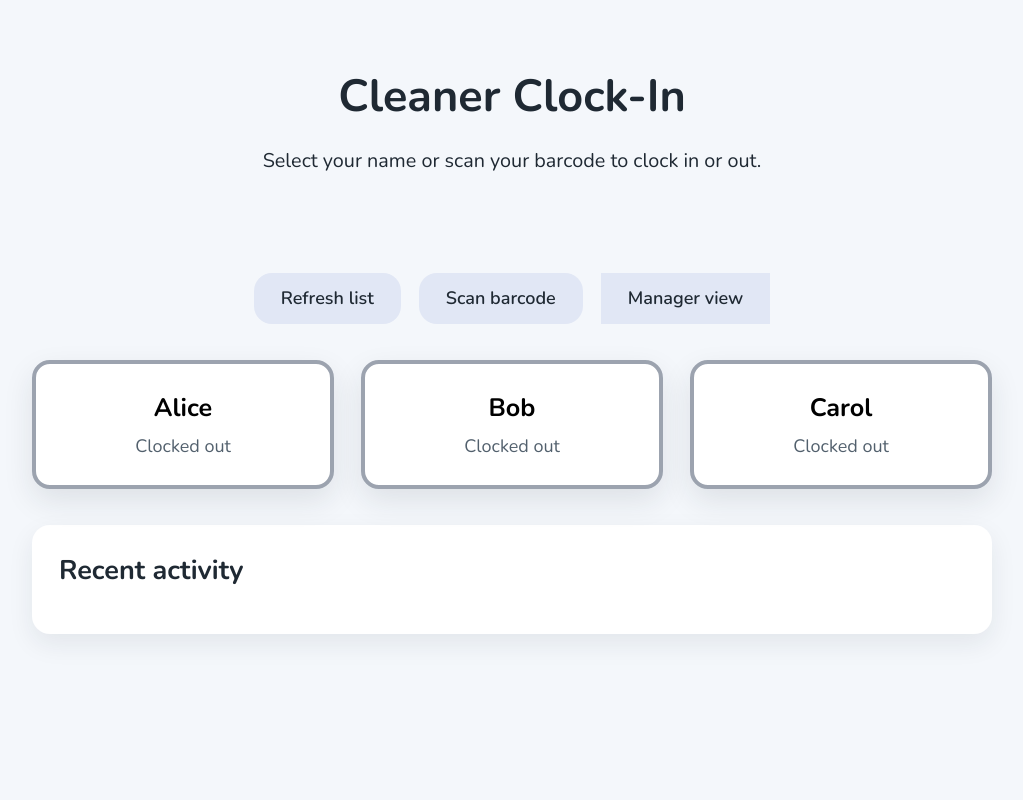
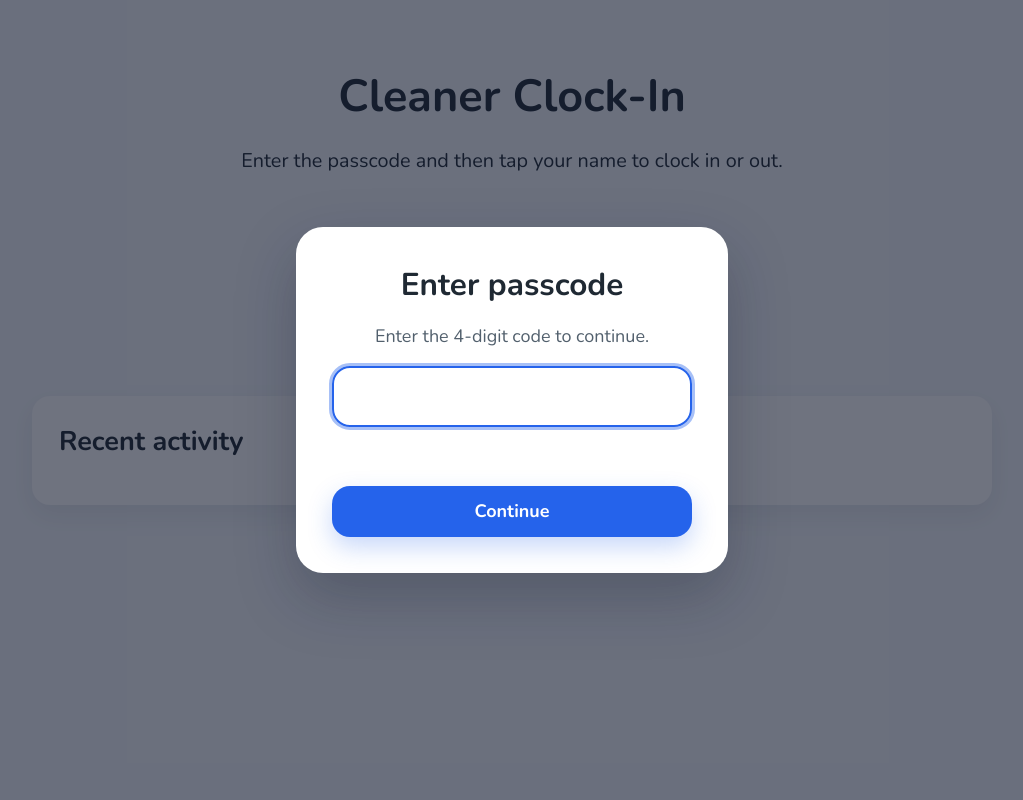
Before and after one commit to seanmartina/aiexam190925, a PHP site: page / in a window 1280 px wide. Shown: the whole page, without its empty margins (128-1151 px from the left). Run offline with PHP 8.4, Linux system fonts and the light colour scheme; data that the repository does not hold is empty; some libraries are stand-ins or nearby versions.

Commit message:
Add passcode login and remove barcode scanning

```diff
--- /dev/null
+++ b/data/cleaners.json
@@ -0,0 +1,5 @@
+[
+  { "id": "alice", "name": "Alice" },
+  { "id": "bob", "name": "Bob" },
+  { "id": "carol", "name": "Carol" }
+]
--- a/public/api/bootstrap.php
+++ b/public/api/bootstrap.php
@@ -12,8 +12,8 @@ ensureDataFiles();
 function resolveDataDirectory(): string
 {
     $candidates = [
+        dirname(__DIR__, 2) . '/data',
         __DIR__ . '/../data',
-        dirname(__DIR__, 2) . '/data',
     ];
 
     foreach ($candidates as $candidate) {
--- a/public/app.js
+++ b/public/app.js
@@ -1,15 +1,12 @@
+import { requirePasscode } from './auth.js';
+
 const cleanerGrid = document.getElementById('cleanerGrid');
 const logList = document.getElementById('logList');
 const statusBanner = document.getElementById('statusBanner');
 const refreshButton = document.getElementById('refreshButton');
-const scanToggle = document.getElementById('scanToggle');
-const scannerSection = document.getElementById('scanner');
-const stopScanButton = document.getElementById('stopScan');
-const scannerVideo = document.getElementById('scannerVideo');
 
 let cleaners = [];
 let logs = [];
-let scanning = false;
 
 async function fetchJson(url) {
   const response = await fetch(url, {
@@ -123,65 +120,8 @@ async function toggleClock(cleanerId) {
   }
 }
 
-function startScanning() {
-  if (scanning) return;
-  scanning = true;
-  scannerSection.classList.remove('hidden');
-  scanToggle.disabled = true;
+refreshButton.addEventListener('click', loadData);
 
-  const config = {
-    inputStream: {
-      type: 'LiveStream',
-      target: scannerVideo,
-      constraints: {
-        facingMode: 'environment',
-      },
-    },
-    decoder: {
-      readers: ['code_128_reader', 'ean_reader', 'upc_reader'],
-    },
-    locate: true,
-  };
-
-  if (window.Quagga) {
-    window.Quagga.init(config, (err) => {
-      if (err) {
-        console.error(err);
-        showStatus('Unable to start camera. Check permissions.', 'error');
-        stopScanning();
-        return;
-      }
-      window.Quagga.start();
-      window.Quagga.onDetected(onBarcodeDetected);
-    });
-  }
-}
-
-function stopScanning() {
-  if (!scanning) return;
-  scanning = false;
-  scanToggle.disabled = false;
-  scannerSection.classList.add('hidden');
-  if (window.Quagga) {
-    window.Quagga.stop();
-    window.Quagga.offDetected(onBarcodeDetected);
-  }
-}
-
-function onBarcodeDetected(result) {
-  const code = result.codeResult?.code;
-  if (!code) return;
-  const match = cleaners.find((cleaner) => cleaner.barcode === code);
-  if (match) {
-    stopScanning();
-    toggleClock(match.id);
-  } else {
-    showStatus('Barcode not recognised. Please select your name manually.', 'error');
-  }
-}
-
-refreshButton.addEventListener('click', loadData);
-scanToggle.addEventListener('click', startScanning);
-stopScanButton.addEventListener('click', stopScanning);
-
-loadData();
+requirePasscode({
+  onAuthenticated: loadData,
+});
--- /dev/null
+++ b/public/auth.js
@@ -0,0 +1,56 @@
+const PASSCODE = '1562';
+const STORAGE_KEY = 'clockin:passcode-validated';
+
+function focusInput(input) {
+  if (typeof input.focus === 'function') {
+    input.focus();
+  }
+}
+
+export function requirePasscode({
+  overlayId = 'loginOverlay',
+  formId = 'loginForm',
+  inputId = 'loginPasscode',
+  errorId = 'loginError',
+  onAuthenticated = () => {},
+} = {}) {
+  const overlay = document.getElementById(overlayId);
+  const form = document.getElementById(formId);
+  const input = document.getElementById(inputId);
+  const error = document.getElementById(errorId);
+
+  if (!overlay || !form || !input) {
+    onAuthenticated();
+    return;
+  }
+
+  const unlock = () => {
+    overlay.classList.add('hidden');
+    sessionStorage.setItem(STORAGE_KEY, 'true');
+    onAuthenticated();
+  };
+
+  if (sessionStorage.getItem(STORAGE_KEY) === 'true') {
+    unlock();
+    return;
+  }
+
+  overlay.classList.remove('hidden');
+  focusInput(input);
+
+  form.addEventListener('submit', (event) => {
+    event.preventDefault();
+    if (input.value.trim() === PASSCODE) {
+      if (error) {
+        error.textContent = '';
+      }
+      unlock();
+    } else {
+      if (error) {
+        error.textContent = 'Incorrect passcode. Please try again.';
+      }
+      input.value = '';
+      focusInput(input);
+    }
+  });
+}
--- a/public/data/cleaners.json
+++ /dev/null
@@ -1,5 +0,0 @@
-[
-  { "id": "alice", "name": "Alice", "barcode": "123456" },
-  { "id": "bob", "name": "Bob", "barcode": "789012" },
-  { "id": "carol", "name": "Carol", "barcode": "345678" }
-]
--- a/public/index.html
+++ b/public/index.html
@@ -13,22 +13,41 @@
     />
   </head>
   <body>
+    <div
+      id="loginOverlay"
+      class="login-overlay hidden"
+      role="dialog"
+      aria-modal="true"
+      aria-labelledby="loginTitle"
+      aria-describedby="loginDescription"
+    >
+      <form id="loginForm" class="login-card">
+        <h2 id="loginTitle">Enter passcode</h2>
+        <p id="loginDescription">Enter the 4-digit code to continue.</p>
+          <input
+            id="loginPasscode"
+            type="password"
+            inputmode="numeric"
+            autocomplete="one-time-code"
+            pattern="[0-9]{4}"
+            maxlength="4"
+            required
+            aria-label="4 digit passcode"
+          />
+        <p id="loginError" class="login-error" role="alert"></p>
+        <button type="submit" class="primary">Continue</button>
+      </form>
+    </div>
     <main class="app">
       <header>
         <h1>Cleaner Clock-In</h1>
-        <p>Select your name or scan your barcode to clock in or out.</p>
+        <p>Enter the passcode and then tap your name to clock in or out.</p>
         <div class="status-banner" id="statusBanner" role="status" aria-live="polite"></div>
         <div class="actions">
           <button id="refreshButton" class="secondary">Refresh list</button>
-          <button id="scanToggle" class="secondary">Scan barcode</button>
           <a href="manager.html" class="secondary link-button">Manager view</a>
         </div>
       </header>
-      <section id="scanner" class="scanner hidden">
-        <video id="scannerVideo" autoplay muted playsinline></video>
-        <div class="scanner-overlay">Align barcode with the box</div>
-        <button id="stopScan" class="secondary">Stop scanning</button>
-      </section>
       <section id="cleanerGrid" class="grid" aria-label="Cleaners"></section>
       <section class="logs" aria-label="Recent activity">
         <h2>Recent activity</h2>
@@ -36,7 +55,6 @@
       </section>
     </main>
 
-    <script src="https://unpkg.com/@ericblade/quagga2@1.2.7/dist/quagga.js"></script>
     <script src="app.js" type="module"></script>
   </body>
 </html>
--- a/public/styles.css
+++ b/public/styles.css
@@ -73,6 +73,72 @@ button:focus {
   color: #1f2933;
   padding: 0.75rem 1.5rem;
   font-weight: 600;
+}
+
+.primary {
+  background: #2563eb;
+  color: #ffffff;
+  padding: 0.75rem 1.75rem;
+  font-weight: 700;
+  box-shadow: 0 10px 24px rgba(37, 99, 235, 0.25);
+}
+
+.primary:hover {
+  background: #1d4ed8;
+}
+
+.login-overlay {
+  position: fixed;
+  inset: 0;
+  background: rgba(15, 23, 42, 0.6);
+  display: flex;
+  align-items: center;
+  justify-content: center;
+  padding: 1.5rem;
+  z-index: 20;
+}
+
+.login-card {
+  background: #ffffff;
+  padding: 2rem;
+  border-radius: 1.5rem;
+  box-shadow: 0 24px 60px rgba(15, 23, 42, 0.25);
+  display: flex;
+  flex-direction: column;
+  gap: 1rem;
+  width: min(360px, 100%);
+  text-align: center;
+}
+
+.login-card h2 {
+  margin: 0;
+  font-size: 1.75rem;
+}
+
+.login-card p {
+  margin: 0;
+  color: #52606d;
+}
+
+.login-card input {
+  padding: 0.85rem 1rem;
+  border-radius: 1rem;
+  border: 2px solid #d2d6dc;
+  font-size: 1.25rem;
+  letter-spacing: 0.4rem;
+  text-align: center;
+}
+
+.login-card input:focus {
+  outline: 3px solid rgba(37, 99, 235, 0.4);
+  border-color: #2563eb;
+}
+
+.login-error {
+  min-height: 1.25rem;
+  color: #991b1b;
+  font-weight: 600;
+  margin: 0;
 }
 
 .grid {
```
Also changed, not shown: other parts of public/styles.css (+0 -28 lines), public/manager.html (+25 -0 lines), public/manager.js (+8 -2 lines), data/logs.json (renamed from public/data/logs.json), public/data/.htaccess (deleted), readme.md.
